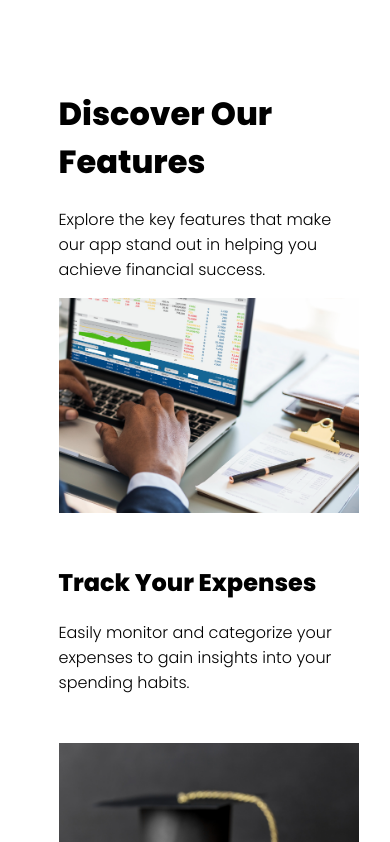
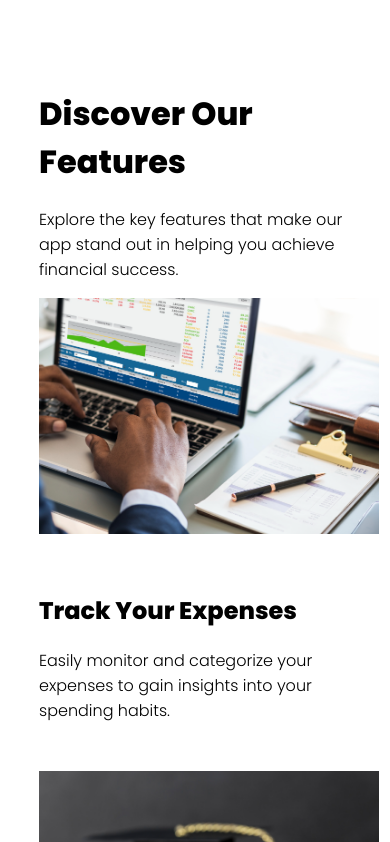
Before and after one commit to Nathanim1919/FinanceVision, a React (Vite) app in the folder client/: page / in a window 390 px wide. Shown: the part 898-1740 px from the top of the page. Built offline with nearby package versions, Linux system fonts and the light colour scheme.

Commit message:
make it a little bit responsive

```diff
--- a/client/src/pages/Blog.jsx
+++ b/client/src/pages/Blog.jsx
@@ -41,7 +41,7 @@
 
 
   @media screen and (min-width:700px){
-    grid-template-columns: repeat(auto-fit, minmax(350px, 1fr));
+    grid-template-columns: repeat(auto-fit, minmax(300px, 1fr));
   }
 
   .blog {
--- a/client/src/pages/Services.jsx
+++ b/client/src/pages/Services.jsx
@@ -11,28 +11,27 @@
 
 
 const Container = styled.div`
-    width: 70%;
+    width: 80%;
     margin: 3rem auto;
   `;
 
 const AboutContainer = styled.div`
   display: grid;
+  grid-template-columns:repeat(auto-fit, minmax(340px, 1fr));
   gap: 2rem;
 
-  >div{
+  > div {
     display: grid;
-    grid-template-columns: repeat(auto-fit, minmax(300px, 1fr));
-    gap:2rem;
+    gap: 2rem;
 
-
-    img{
+    img {
       width: 100%;
-      height: 100%;
+      max-height:300px;
       object-fit: cover;
     }
   }
+`;
 
-`
 
 const aboutSections = [
   {
```
Also changed, not shown: client/src/features/financialData/DashBoard.jsx (line endings or trailing spaces).
